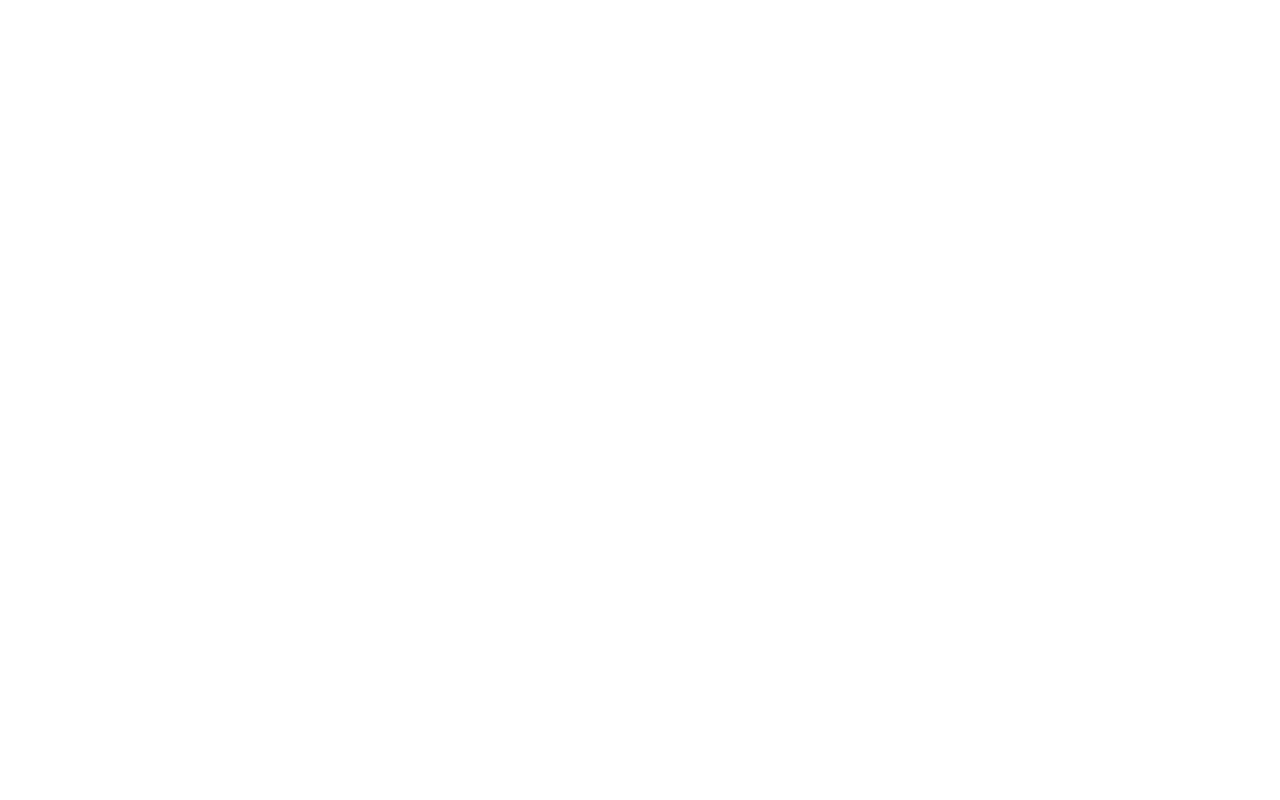
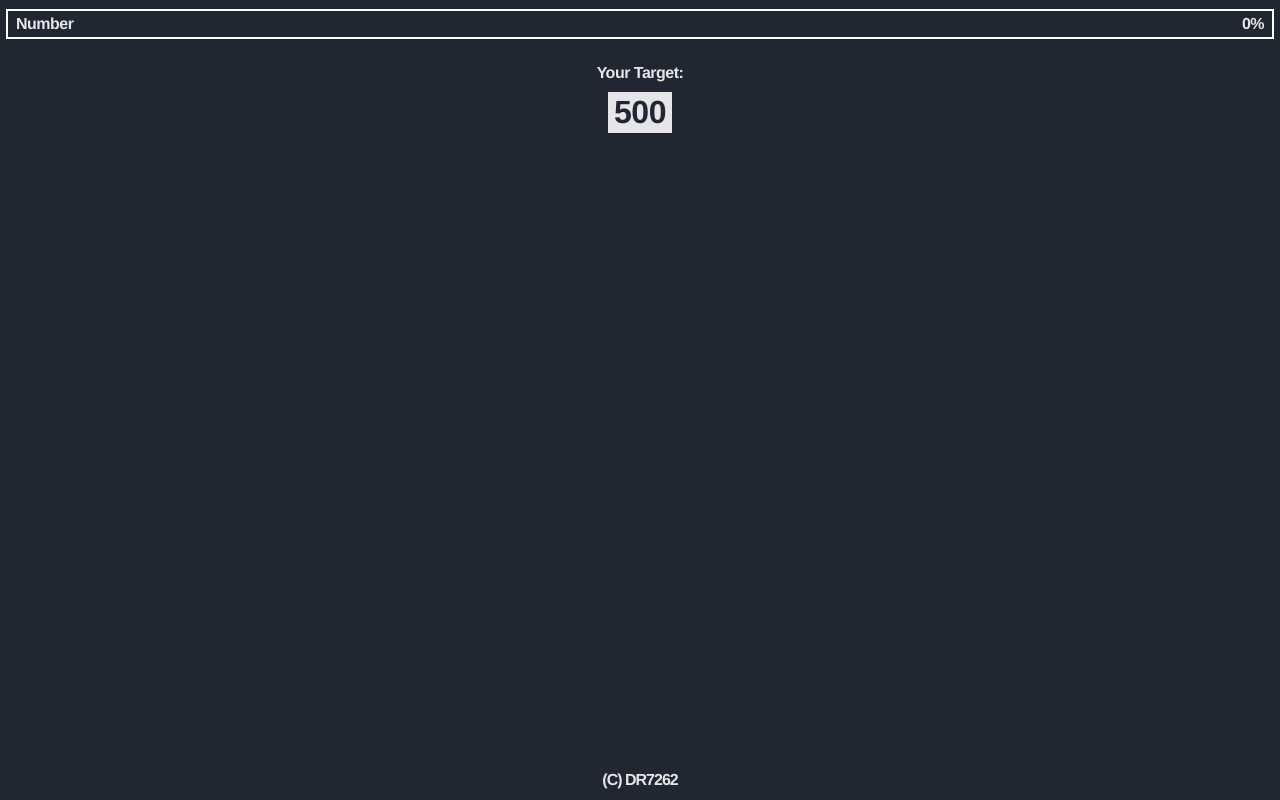
Before and after one commit to DR7262/numbers-game, a website built with webpack: page dist/index.html in a window 1280 px wide. Built offline with Linux system fonts and the light colour scheme.

Commit message:
Created initial layout for app

```diff
--- a/package.json
+++ b/package.json
@@ -13,6 +13,7 @@
   "description": "",
   "devDependencies": {
     "css-loader": "^7.1.2",
+    "html-loader": "^5.0.0",
     "html-webpack-plugin": "^5.6.0",
     "style-loader": "^4.0.0",
     "webpack": "^5.92.1",
--- a/src/index.js
+++ b/src/index.js
@@ -0,0 +1 @@
+import './style.css';
--- a/src/style.css
+++ b/src/style.css
@@ -0,0 +1,80 @@
+html {
+    --main-font: Helvetica, sans-serif;
+    --main-bg-color: rgb(33, 39, 50);
+    --main-font-color: rgb(230, 230, 233);
+    font-family: var(--main-font);
+    font-weight: bold;
+    background-color: var(--main-bg-color);
+    color: var(--main-font-color);
+    letter-spacing: -.5px;
+}
+
+body {
+    margin: 0 auto;
+}
+
+#main-header {
+    display: flex;
+    justify-content: space-around;
+    height: 6vh;
+    width: 100vw;
+    position: top;
+    margin: 0;
+    align-items: center;
+}
+
+#app {
+    margin: 0 auto;
+    display: flex;
+    max-width: 500px;
+    align-items: center;
+    justify-content: space-around;
+    flex-direction: column;
+    padding-top: 16px;
+}
+
+#target {
+    display: flex;
+    align-items: center;
+    font-size: 2rem;
+    text-align: center;
+    flex-direction: column;
+    gap: 10px;
+}
+
+#target-text {
+    font-size: 1rem;
+}
+
+#target-number {
+    color:var(--main-bg-color);
+    background-color: var(--main-font-color);
+    padding: 6px;
+    padding-top: 2px;
+    padding-bottom: 2px;
+}
+
+#header-box {
+    outline: 2px white solid;
+    display: flex;
+    justify-content: space-between;
+    padding: 2px;
+    flex-grow: 1;
+    margin: 8px;
+    padding-top: 4px;
+    padding-bottom: 4px;
+    padding-left: 8px;
+    padding-right: 8px;
+}
+
+#main-footer {
+    display: flex;
+    justify-content: space-around;
+    height: 5vh;
+    width: 100vw;
+    position: absolute;
+    bottom: 0;
+    margin: 0;
+    align-items: center;
+    letter-spacing: -1px;
+}
--- a/webpack.config.js
+++ b/webpack.config.js
@@ -21,11 +21,15 @@ module.exports = {
         test: /\.(woff|woff2|eot|ttf|otf)$/i,
         type: 'asset/resource',
       },
+      {
+        test: /\.html$/,
+        loader: 'html-loader'
+      }
     ],
   },
   plugins: [
     new HtmlWebpackPlugin({
-      title: 'Output Management',
+      template: "src/index.html",
     }),
   ],
 };
```
Also changed, not shown: src/index.html (added, +42 -0 lines), dist/index.html, dist/main.js, 1 other file.
